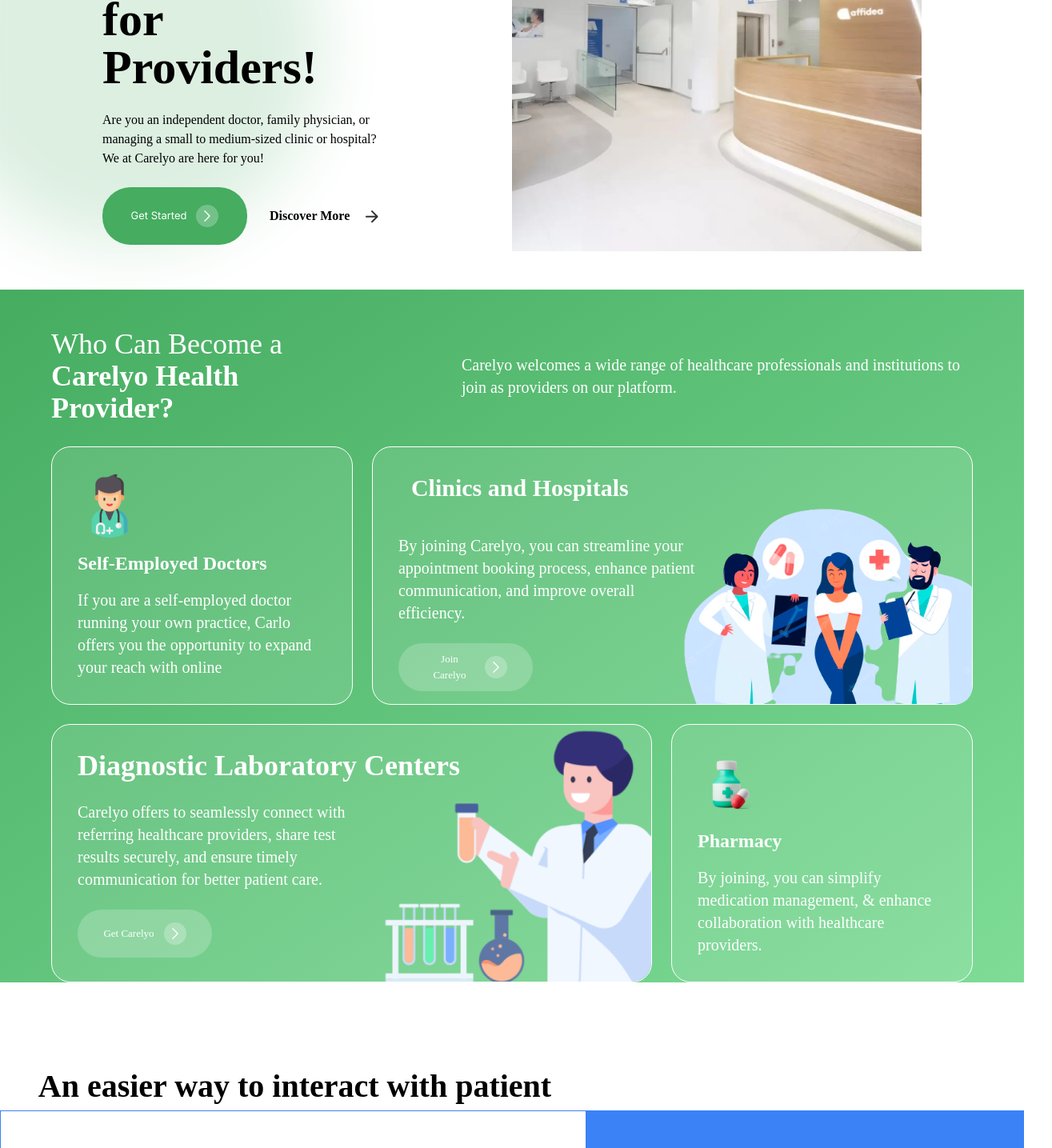
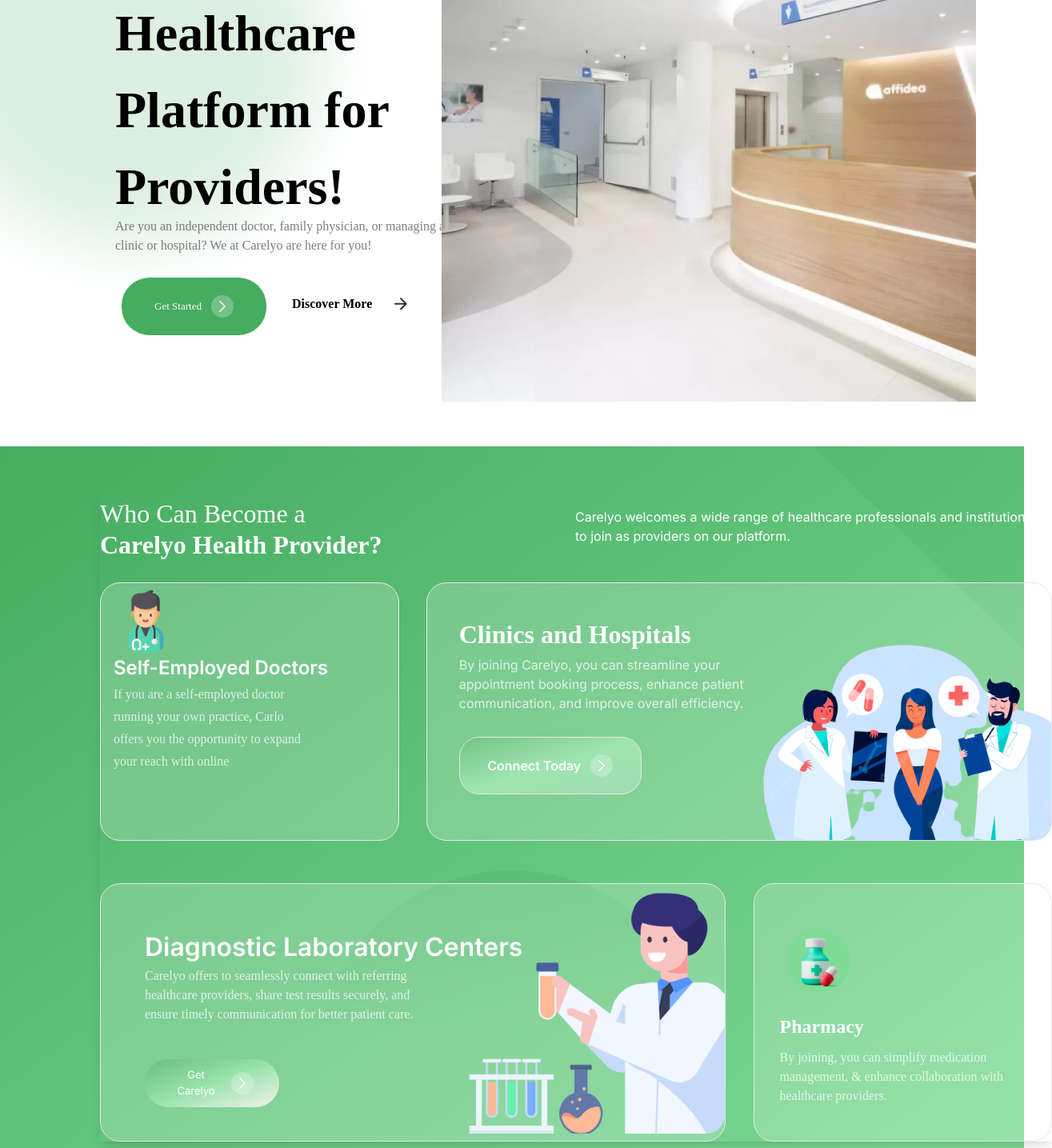
Before and after one commit to meeruu8282/next-mongodb-clerk, a Next.js app: page /providers/howItWorks in a window 1280 px wide. Shown: the part 340-1775 px from the top of the page at 80% size, 1315 px wide, since content can reach past the window. Built offline with nearby package versions, Linux system fonts and the light colour scheme.

Commit message:
style it and made it little responsive

```diff
--- a/src/app/(pages)/providers/howItWorks/page.tsx
+++ b/src/app/(pages)/providers/howItWorks/page.tsx
@@ -1,18 +1,11 @@
-import Link from "next/link";
-
 import Image from "next/image";
 import CarelyoButton from "../Components/getStartedButton";
 import Greenbackground from "../Components/greenBackground";
 import SuperCharge from "../Components/superCharge";
-import { Public_Sans } from "next/font/google";
 import HowItWorksPartFive from "./howItWorksPartFive";
-
 import HowItWorksBenifit from "../Components/howitworksBenefitPart";
 import "./howitwork.css";
-import { title } from "process";
 import BlurBackGroundDesign from "../Components/blurBackGroundDesign";
-import HowItWorksWelcome from "./HowItWorksWelcome";
-import HowItWorksGreenbackground from "./HowItWorksGreenbackground";
 
 
 export default function Howitwork() {
@@ -22,42 +15,228 @@ export default function Howitwork() {
 
     <div className=" w-screen justify-center items-center">
       <BlurBackGroundDesign/>
-      <div className="w-full flex justify-center items-center mb-12">
-        <HowItWorksWelcome
-        welcomeText={"Welcome to Carelyo 👋"}
-        text1={"Healthcare Platform for Providers!"}
-        text2={"Are you an independent doctor, family physician, or managing a small to medium-sized clinic or hospital? We at Carelyo are here for you!"}
-        textButton1={"Get Started"}
-        textButton2={"Discover More"}
-        imageSrc={"/firstpageRec.png"}
-        />
+      <div className="flex items-center">
+        <div className="w-full md:w-[624px] h-auto md:h-[480px] top-0 md:top-[288.69px] left-0 md:left-[125px] md:m-[130px] font-[Poppins] md:ml-[80px] pl-8 md:pl-12">
+          <div className="w-[233px] h-[46px] top-[288.69px] left-[125px] gap-2 text-[16px] text-[#45AC60] font-semibold">
+            <div className="w-[185px] h-[22px]">Welcome to Carelyo 👋</div>
+          </div>
+          <div className="w-[522px] h-[249px] top-[347.69px] left-[125px] font-semibold text-[64px] text-[#000000] px-[16px]">
+            <h1>Healthcare Platform for Providers!</h1>
+          </div>
+          <div className="w-[624px] h-[52px] top-[520.69px] left-[125px] opacity-50 font-normal text-[16px] mt-7 px-4">
+            <div>
+              Are you an independent doctor, family physician, or managing a
+              small to medium-sized clinic or hospital? We at Carelyo are here
+              for you!
+            </div>
+          </div>
+          <div className="w-[361px] h-[72px]   flex ml-6  mt-6 item-center pr-12 md:pr-0 ">
+            <div className="">
+              <CarelyoButton
+                buttonText="Get Started"
+                buttonSize="vLB"
+                color="primary"
+                size="small"
+              />
+            </div>
+
+            <div className="w-[148px] h-[24px] gap-[8px] ml-8 items-center mt-5 flex right-0 ">
+              <div className=" right-0  w-[116px] h-[22px] flex">
+                <div className="  font-semibold text-[16px] text-[#000000]">
+                  Discover More
+                </div>
+              </div>
+              <div className="  ">
+                <div className=" w-[24px] h-[24px]  ">
+                  <svg
+                    width="24"
+                    height="25"
+                    viewBox="0 0 24 25"
+                    fill="none"
+                    xmlns="http://www.w3.org/2000/svg"
+                  >
+                    <g clipPath="url(#clip0_341_3389)">
+                      <path
+                        d="M5 13.6914H16.17L11.29 18.5714C10.9 18.9614 10.9 19.6014 11.29 19.9914C11.68 20.3814 12.31 20.3814 12.7 19.9914L19.29 13.4014C19.68 13.0114 19.68 12.3814 19.29 11.9914L12.71 5.39138C12.32 5.00138 11.69 5.00138 11.3 5.39138C10.91 5.78138 10.91 6.41138 11.3 6.80138L16.17 11.6914H5C4.45 11.6914 4 12.1414 4 12.6914C4 13.2414 4.45 13.6914 5 13.6914Z"
+                        fill="#323232"
+                      />
+                    </g>
+                    <defs>
+                      <clipPath id="clip0_341_3389">
+                        <rect
+                          width="24"
+                          height="24"
+                          fill="white"
+                          transform="translate(0 0.691406)"
+                        />
+                      </clipPath>
+                    </defs>
+                  </svg>
+                </div>
+              </div>
+            </div>
+          </div>
+        </div>
+
+        <div className="absolute right-0 w-screen md:w-[668px] h-auto md:h-[667px] md:mr-[60px] hidden md:block">
+          <Image src="/firstpageRec.png" alt="entre" width={668} height={667} />
+        </div>
       </div>
 
 
-     <div className="w-full flex justify-center items-center">
-     <HowItWorksGreenbackground
-          heading1={"Who Can Become a"}
-          heading1Bold={"Carelyo Health Provider?"}
-          heading2={"Carelyo welcomes a wide range of healthcare professionals and institutions to join as providers on our platform. "}
-          title1={"Self-Employed Doctors"}
-          text1={"If you are a self-employed doctor running your own practice, Carlo offers you the opportunity to expand your reach with online"}
-          buttonText1={"Join Carelyo"}
-          imageSrc1={"/Ellipse_11520.svg"}
-          title2={"Clinics and Hospitals"}
-          text2={"By joining Carelyo, you can streamline your appointment booking process, enhance patient communication, and improve overall efficiency."}
-          imageSrc2={"/image-r.svg"}
-          title3={"Diagnostic Laboratory Centers"}
-          text3={"Carelyo offers to seamlessly connect with referring healthcare providers, share test results securely, and ensure timely communication for better patient care."}
-          imageSrc3={"/image587.png"}
-          buttonText2={"Get Carelyo"}
-          title4={"Pharmacy"}
-          text4={"By joining, you can simplify medication management, & enhance collaboration with healthcare providers."}
-          imageSrc4={"/Ellipse11520.svg"}
-          />
-     </div>
 
 
+      <div className="relative w-screen flex justify-center items-center">
+        <div className=" w-screen md:w-[1440px] h-[929px]">
+          <Greenbackground />
+          <div>
+            <div className="flex flex-col   justify-center  ">
+              <div className=" absolute top-[60px] w-[1190px] ml-[125px] h-[809px]  shadow-lg items-center ">
+                <div className=" absolute w-[439.96px] h-[96px] mt-0">
+                  <div className="font-[Poppins] font-normal text-[#FFFFFF] text-[32px] mb-[-2%]">
+                    Who Can Become a
+                  </div>
+                  <div className="font-[Poppins] font-bold text-[#FFFFFF] text-[32px]">
+                    Carelyo Health Provider?
+                  </div>
+                </div>
+                <div className=" absolute right-2  w-[588px] h-[64px] ">
+                  <div className=" mt-4 text-white">
+                    Carelyo welcomes a wide range of healthcare professionals
+                    and institutions to join as providers on our platform.
+                  </div>
+                </div>
 
+                <div className="absolute  mt-[110px]  w-[373.51px] h-[323px] border-[1px] rounded-[25px] bg-opacity-20 bg-[#FFFFFF]">
+                  <div className="w-[289px] h-[247px]  ml-4 mt-2">
+                    <div className="w-[80px] h-[80px] ">
+                      <Image
+                        className=""
+                        layout="fixed"
+                        width={80}
+                        height={80}
+                        src="/Ellipse_11520.svg"
+                        alt=""
+                      />
+                      <div className="w-[281px] h-[143px]  ">
+                        <div className=" w-[281px] h-[29px]   text-[Poppins] font-semibold text-[24px] text-[#FFFFFF]">
+                          Self-Employed Doctors
+                        </div>
+                        <div className=" font-[Poppind] text-[16px] text-[#FFFFFF] font-normal opacity-[75%] leading-7 mt-2 mr-8">
+                          If you are a self-employed doctor running your own
+                          practice, Carlo offers you the opportunity to expand
+                          your reach with online
+                        </div>
+                      </div>
+                    </div>
+                  </div>
+                </div>
+
+                <div className=" absolute right-0 mt-[110px] w-[782.26px] h-[323px] border-[1px] bg-opacity-20 bg-[#FFFFFF] rounded-[25px]">
+                  <div className="absolute w-[436px] h-[224px] left-10 top-10  z-[500] ">
+                    <div className="w-[436px] h-[38px]">
+                      <div className="font-[Poppins] font-semibold text-[32px] text-[#FFFFFF]">
+                        Clinics and Hospitals
+                      </div>
+                    </div>
+                    <div className=" w-[436px] h-[78px] opacity-75 text-[Poppins]">
+                      <div className=" mr-6 font-normal text-[16px] mt-3 text-white">
+                        By joining Carelyo, you can streamline your appointment
+                        booking process, enhance patient communication, and
+                        improve overall efficiency.
+                      </div>
+                    </div>
+
+                    <div className=" absolute rounded-[25px] w-[228px] h-[72px] bottom-0   bg-gradient-to-br from-[#45AC60] via-[#7EDC97] to-[#EFEEE8]] ">
+                      <CarelyoButton
+                        className=" absolute w-[228px] h-[72px] p-[22px 32px] rounded-[25px]  border bg-opacity-25 bg-[#FFFFFF] gap-[12px] font-semibold "
+                        buttonText="Connect Today"
+                      />
+                    </div>
+                  </div>
+                  <div className=" absolute w-[361px] h-[246px] bottom-0 right-0">
+                    <Image
+                      layout="fixed"
+                      width={361}
+                      height={246}
+                      src="/image-r.svg"
+                      alt=""
+                    />
+                  </div>
+                </div>
+
+                <div className="absolute bottom-[0] w-[782.26px] h-[323px] border-[1px] bg-opacity-20 bg-[#FFFFFF] rounded-[25px]">
+                  <div className=" absolute top-[55px] ml-[55px] w-[505px] h-[224px] left-0  z-[1000] ">
+                    <div className="">
+                      <h1 className="font-Poppins font-semibold text-[32px] text-[#FFFFFF] mt-0">
+                        Diagnostic Laboratory Centers
+                      </h1>
+                      <div className="w-[460px] h-[78px] ">
+                        <div className="font-[Poppins] font-normal text-[16px] leading-[-2%] text-[#FFFFFF] opacity-[75%] ">
+                          Carelyo offers to seamlessly connect with referring
+                          <div>
+                            healthcare providers, share test results securely,
+                            and
+                          </div>
+                          <div>
+                            ensure timely communication for better patient care.
+                          </div>
+                        </div>
+                      </div>
+                    </div>
+
+                    <div className=" absolute bottom-0  rounded-[30px]  bg-gradient-to-br from-[#45AC60] via-[#7EDC97] to-[#EFEEE8]">
+                      <CarelyoButton
+                        buttonText="Get Carelyo"
+                        color="third"
+                        buttonSize="gCb"
+                        size="small"
+                      />
+                    </div>
+                  </div>
+
+                  <div className=" absolute  w-[347px] h-[312px]   right-0 ">
+                    <Image
+                      layout="fixed"
+                      width={361}
+                      height={246}
+                      src="/image587.png"
+                      alt="12"
+                    />
+                  </div>
+                </div>
+                <div className="absolute bottom-[0] w-[373.51px] h-[323px] right-0  border-[1px] bg-opacity-20 bg-[#FFFFFF] rounded-[25px] font-[Poppins]  ">
+                  <div className="w-[307px] h-[226px]   ml-8 mt-14">
+                    <div className=" absolute w-[80px] h-[80px]  rounded-full bg-[#7EDC97] ml-2 top-13">
+                      <Image
+                        layout="fixed"
+                        width={80}
+                        height={80}
+                        src="/Ellipse11520.svg"
+                        alt=""
+                      />
+                    </div>
+                    <div className=" absolute w-[307px] h-[117px]   gab-[10px] bottom-11">
+                      <div>
+                        <h1 className="w-[127px] h-[29px] font-semibold text-[24px] text-[#FFFFFF]">
+                          Pharmacy
+                        </h1>
+                      </div>
+
+                      <div className="w-[307px] h-[78px]">
+                        <h1 className=" absolute  opacity-[75%] font-[Poppins] font-normal text-[16px] leading-[-2%] text-[#FFFFFF] bottom-0">
+                          By joining, you can simplify medication management, &
+                          enhance collaboration with healthcare providers.
+                        </h1>
+                      </div>
+                    </div>
+                  </div>
+                </div>
+              </div>
+            </div>
+          </div>
+        </div>
+      </div>
 
       <div className="w-full md:w-[737px] h-[60px] mt-[100px] justify-center flex items-center">
         <h1 className="font-[Poppins] font-semibold text-[40px]">
@@ -230,21 +409,21 @@ export default function Howitwork() {
 
 
 
-      <div className="flex w-[1190px] h-[574px] border border-green-500 items-center justify-center">
-        <div className="w-[558px] h-[484px] ">
-          <h1 className="w-[460px] h-[26px] font-[Poppins] font-semibold text-[16px] bg-yellow-500">
+      <div className="flex w-full h-auto border border-green-500 items-center justify-center ">
+       <div className="flex w-[90%] flex-row justify-center items-center gap-6 border border-black">
+        <div className=" w-auto h-[100%] border border-red-700 ">
+          <h1 className="flex justify-start items-center h-[26px] font-[Poppins] font-semibold text-[16px] text-[#45AC60]">
             THE BENEFITS OF JOINING CARELYO AS A PROVIDER
           </h1>
 
 
-          <div className="flex flex-col justify-between w-[558px] h-[484px] mr-3">
+          <div className="flex flex-col justify-start items-center w-[100%] h-auto max-h-[584px]  ">
 
           <HowItWorksBenifit
             sections={[
               {
-                width:"558px",
+                width:"100%",
                 height: "110px",
-
                 title: "Expanded Reach and Patient Base",
                 description:
                   "Reach a larger pool of potential patients, including those who prefer the convenience of online consultations.",
@@ -254,7 +433,7 @@ export default function Howitwork() {
              <HowItWorksBenifit
             sections={[
               {
-                width:"558px",
+                width:"100%",
                 height: "142px",
                 title: "Easy Appointment Management",
                 description:
@@ -265,7 +444,7 @@ export default function Howitwork() {
              <HowItWorksBenifit
             sections={[
               {
-                width:"558px",
+                width:"100%",
                 height: "142px",
                 title: "Expanded Reach and Patient Base",
                 description:
@@ -275,17 +454,23 @@ export default function Howitwork() {
           />
             </div>
         </div>
-        <div className="womenwithcomputer ml-5 flex">
+        <div className="womenwithcomputer hidden lg:flex justify-center items-center w-[100%] ">
+
           <Image
             layout="fixed"
             width={557}
-            height={559}
+            height={759}
             src="/Rectangle34624354.png"
             alt="womenWithComputer"
             priority
           />
+
+        </div>
         </div>
       </div>
+
+
+
       <div className="">
         <SuperCharge />
       </div>
```
